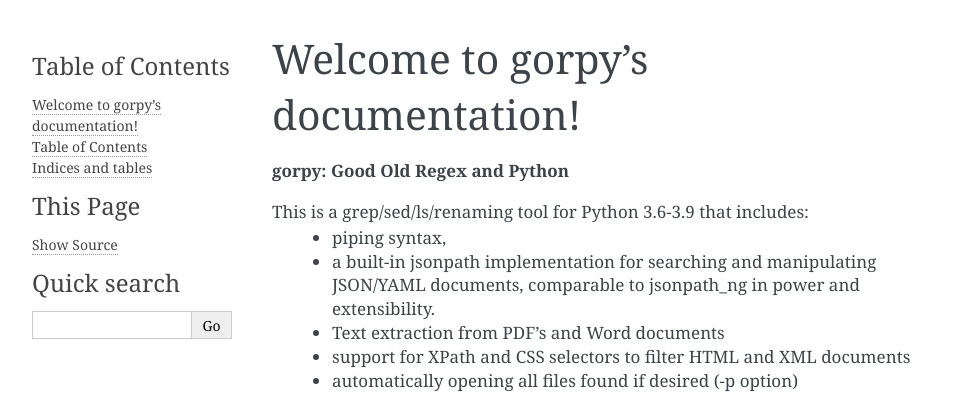
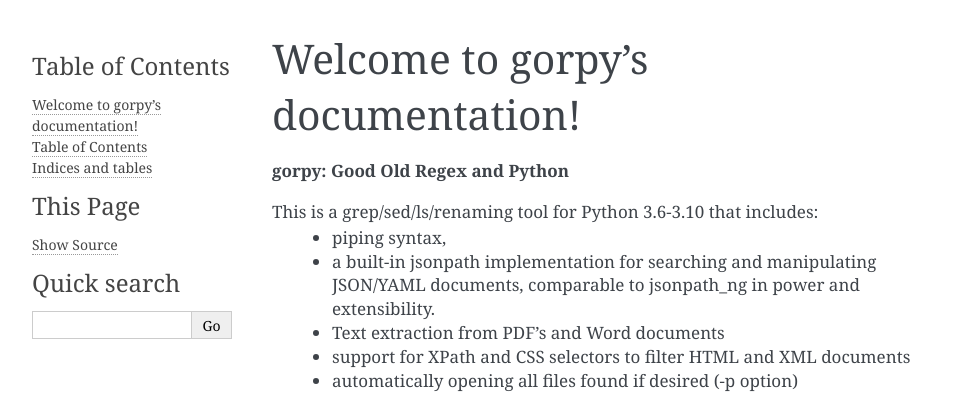
Before and after one commit to molsonkiko/gorpy, a Sphinx documentation site: the page built from gorp/docs/source/index.rst, in a window 1280 px wide. Shown: the top 395 px of the page, without its empty margins (148-1111 px from the left). Built offline with Sphinx 7.4.7, drawn with Linux system fonts in a browser that asks for light colours.

Commit message:
fix implicit claims that python 3.10 unsupported

```diff
--- a/gorp/docs/source/index.rst
+++ b/gorp/docs/source/index.rst
@@ -12,7 +12,7 @@
 =================================
 **gorpy: Good Old Regex and Python**
 
-This is a grep/sed/ls/renaming tool for Python 3.6-3.9 that includes:
+This is a grep/sed/ls/renaming tool for Python 3.6-3.10 that includes:
     * piping syntax,
     * a built-in jsonpath implementation for searching and manipulating JSON/YAML documents, comparable to jsonpath_ng in power and extensibility.
     * Text extraction from PDF's and Word documents
--- a/setup.py
+++ b/setup.py
@@ -53,6 +53,7 @@
         'Programming Language :: Python :: 3.7',
         'Programming Language :: Python :: 3.8',
         'Programming Language :: Python :: 3.9',
+        'Programming Language :: Python :: 3.10',
         'Programming Language :: Python :: 3 :: Only',
         'Development Status :: 5 - Production/Stable',
         'Environment :: Console',
```
